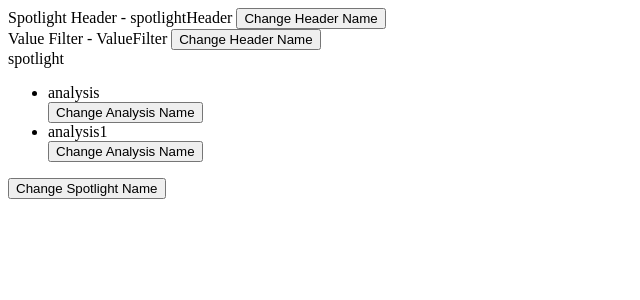
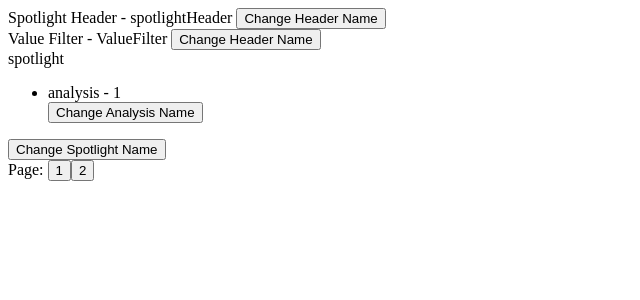
Before and after one commit to JoeyLi-1/AngularModel, an Angular app: page / in a window 1280 px wide. Shown: the top 300 px of the page, without its empty margins (0-640 px from the left). Built offline with nearby package versions, Linux system fonts and the light colour scheme.

Commit message:
add pagination and event emmitter

```diff
--- /dev/null
+++ b/src/app/spotlight/pagination/pagination.component.html
@@ -0,0 +1,6 @@
+<div>
+    Page:
+    <ng-container *ngFor="let page of data?.count">
+        <button (click)="svc.selectedPageChanged(page, selectPage, data)">{{page}}</button>
+    </ng-container>
+</div>
--- /dev/null
+++ b/src/app/spotlight/pagination/pagination.component.ts
@@ -0,0 +1,22 @@
+import { Component, Input, OnChanges, SimpleChanges, Output, EventEmitter } from '@angular/core';
+import { PaginationService } from './pagination.service';
+import { PaginationProps } from '../spotlight';
+
+@Component({
+    selector: 'pagination-container',
+    templateUrl: './pagination.component.html'
+})
+
+export class PaginationComponent implements OnChanges {
+
+    @Input() data: PaginationProps;
+    @Output() selectPage: EventEmitter<any> = new EventEmitter<any>();
+
+    constructor(public svc: PaginationService) {
+
+    }
+
+    ngOnChanges(chg: SimpleChanges) {
+        console.log(chg);
+    }
+}
--- /dev/null
+++ b/src/app/spotlight/pagination/pagination.service.ts
@@ -0,0 +1,17 @@
+import { Injectable } from '@angular/core';
+import { PaginationProps } from '../spotlight';
+import { EventEmitter } from '@angular/core';
+
+@Injectable()
+
+export class PaginationService {
+    constructor() {
+
+    }
+
+    selectedPageChanged(index: string, cb: EventEmitter<any>, data: PaginationProps) {
+        const indexId = data.count.indexOf(index);
+        cb.emit(indexId);
+        data.currentIndex = indexId;
+    }
+}
--- a/src/app/spotlight/spotlight.component.html
+++ b/src/app/spotlight/spotlight.component.html
@@ -2,9 +2,12 @@
 <value-filter [data]="model.valueFilter"></value-filter>
 <div>{{model.name}}</div>
 <ul>
-    <ng-container *ngFor="let analys of model.analysis;">
-        <li>{{analys.name}}</li>
-        <button (click)="svc.changeAnalysisName(analys)">Change Analysis Name</button>
+    <ng-container *ngFor="let analys of model.analysis; let i = index;">
+        <ng-container *ngIf="model.pagination.currentIndex === i">
+            <li>{{analys.name}}</li>
+            <button (click)="svc.changeAnalysisName(analys)">Change Analysis Name</button>
+        </ng-container>
     </ng-container>
 </ul>
 <button (click)="svc.changeSpotlightName(model)">Change Spotlight Name</button>
+<pagination-container [data]="model.pagination" (selectPage)="selectPageChanged($event)"></pagination-container>
--- a/src/app/spotlight/spotlight.component.ts
+++ b/src/app/spotlight/spotlight.component.ts
@@ -12,9 +12,14 @@ export class Spotlight {
     constructor(public svc: SpotlightService) {
         this.model = {
             name: 'spotlight',
-            analysis: [{name: 'analysis'}, {name: 'analysis1'}],
+            analysis: [{name: 'analysis - 1'}, {name: 'analysis - 2'}],
             header: { name: 'spotlightHeader' },
             valueFilter: { name: 'ValueFilter' },
+            pagination: { count: ['1', '2'], currentIndex: 0 }
         };
     }
+
+    selectPageChanged(index: number) {
+        this.svc.selectedPageChanged(index, this.model);
+    }
 }
--- a/src/app/spotlight/spotlight.d.ts
+++ b/src/app/spotlight/spotlight.d.ts
@@ -3,6 +3,7 @@ export interface SpotlightModel {
     analysis: Analysis[];
     header: SpotlightHeaderProps;
     valueFilter: ValueFilterProps;
+    pagination: PaginationProps;
 }
 
 export interface SpotlightHeaderProps {
@@ -16,3 +17,8 @@ export interface Analysis {
 export interface ValueFilterProps {
     name: string;
 }
+
+export interface PaginationProps {
+    count: string[];
+    currentIndex: number;
+}
--- a/src/app/spotlight/spotlight.service.ts
+++ b/src/app/spotlight/spotlight.service.ts
@@ -16,4 +16,8 @@ export class SpotlightService {
     changeAnalysisName(analysis: Analysis) {
         analysis.name = "SpotlightService.changeAnalysisName" + analysis.name;
     }
+
+    selectedPageChanged(index: number, model: SpotlightModel) {
+        alert(`Current select analysis is: ${model.analysis[index].name}`);
+    }
 }
```
Also changed, not shown: src/app/app.module.ts (+6 -2 lines).
